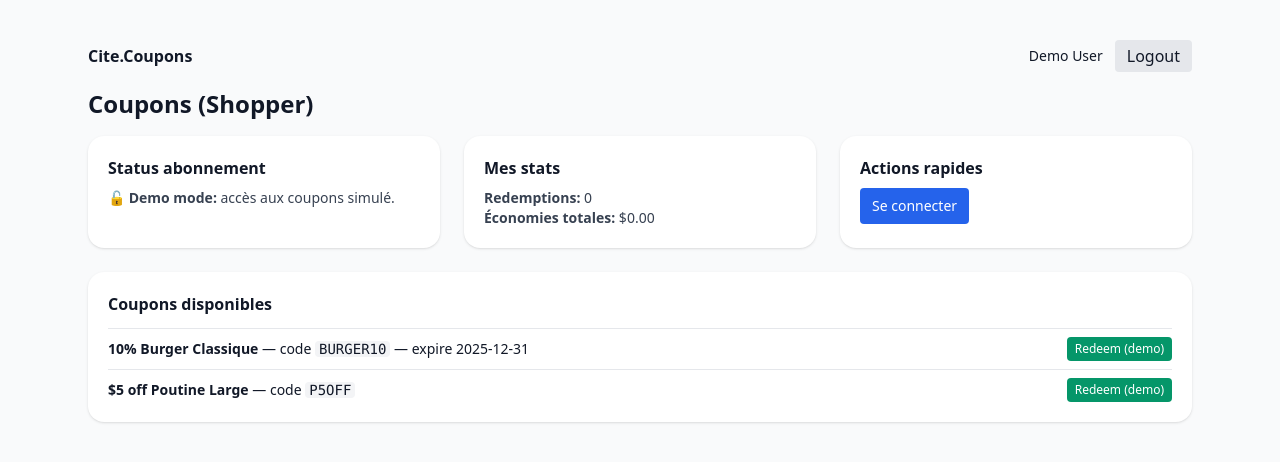
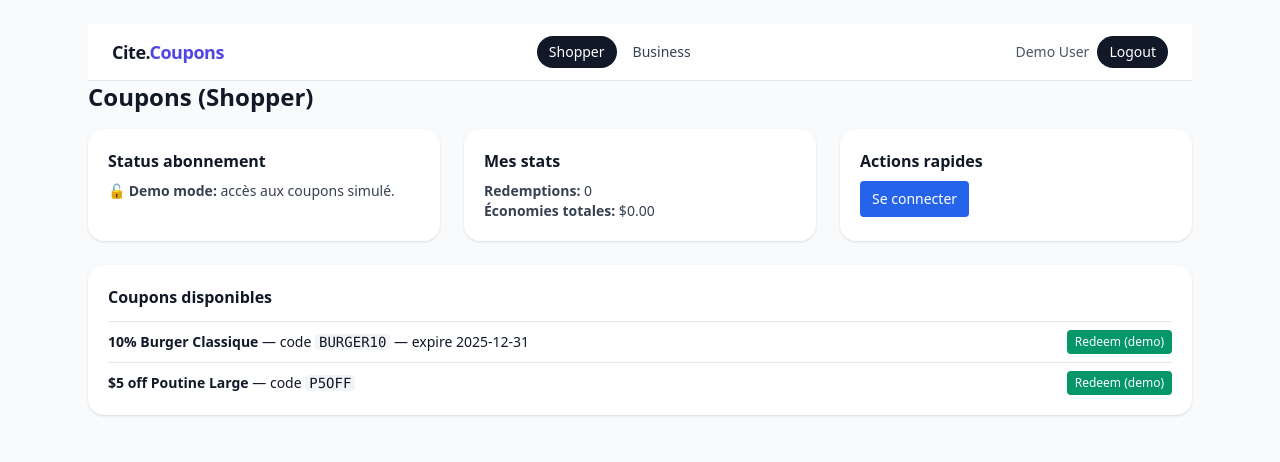
Before and after one commit to thamiyan/Cite-coupons1, a React (Vite) app: page /shopper in a window 1280 px wide. Shown: the top 462 px of the page. Built offline with nearby package versions, Linux system fonts and the light colour scheme.

Commit message:
Update Nav.jsx

```diff
--- a/src/components/Nav.jsx
+++ b/src/components/Nav.jsx
@@ -1,25 +1,41 @@
-import { Link } from 'react-router-dom'
+import { Link, useLocation } from 'react-router-dom'
 import { logout } from '../lib/auth'
 
 export default function Nav({ user }) {
+  const { pathname } = useLocation()
+  const isActive = (to) =>
+    pathname === to ? 'bg-gray-900 text-white' : 'hover:bg-gray-100 text-gray-700'
+
   return (
-    <nav className="flex items-center justify-between py-4">
-      <Link to="/" className="font-semibold">Cite.Coupons</Link>
-      <div className="flex gap-3 items-center">
+    <nav className="sticky top-0 z-40 bg-white/80 backdrop-blur border-b">
+      <div className="max-w-6xl mx-auto px-6 h-14 flex items-center justify-between">
+        <Link to="/" className="font-black tracking-tight text-lg">
+          Cite.<span className="text-indigo-600">Coupons</span>
+        </Link>
+
+        <div className="hidden md:flex items-center gap-1">
+          <Link to="/shopper" className={`px-3 py-1.5 rounded-2xl text-sm ${isActive('/shopper')}`}>Shopper</Link>
+          <Link to="/business" className={`px-3 py-1.5 rounded-2xl text-sm ${isActive('/business')}`}>Business</Link>
+        </div>
+
+        <div className="flex items-center gap-2">
           {user ? (
             <>
-            <span className="text-sm">{user.name || user.email}</span>
+              <span className="hidden sm:block text-sm text-gray-600">{user.name || user.email}</span>
               <button
                 onClick={async () => { await logout(); location.href = '/login' }}
-              className="px-3 py-1 rounded bg-gray-200 hover:bg-gray-300"
-            >Logout</button>
+                className="px-3 py-1.5 rounded-2xl text-sm bg-gray-900 text-white hover:opacity-90"
+              >
+                Logout
+              </button>
             </>
           ) : (
             <>
-            <Link to="/login" className="px-3 py-1 rounded bg-gray-200">Login</Link>
-            <Link to="/signup" className="px-3 py-1 rounded bg-blue-600 text-white">Sign up</Link>
+              <Link to="/login" className="px-3 py-1.5 rounded-2xl text-sm bg-gray-100">Login</Link>
+              <Link to="/signup" className="px-3 py-1.5 rounded-2xl text-sm bg-indigo-600 text-white">Sign up</Link>
             </>
           )}
+        </div>
       </div>
     </nav>
   )
```
Lines whose indentation alone changed are shown as unchanged.
